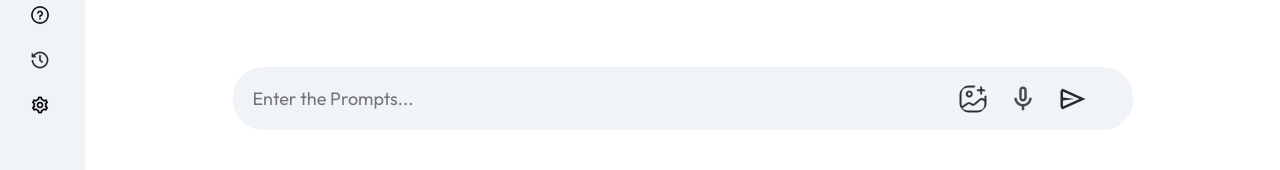
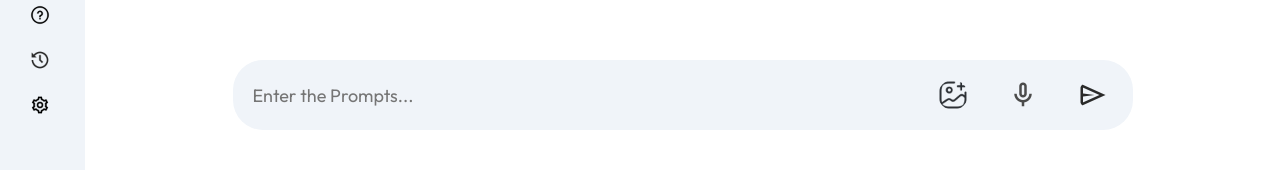
Before and after one commit to Vikash-thak12/My_Projects, a React (Vite) app in the folder Gemini-Clone/Gemini-Clone/: page / in a window 1280 px wide. Shown: the part 630-800 px from the top of the page. Built offline with nearby package versions, Linux system fonts and the light colour scheme.

Commit message:
Done with the input search box

```diff
--- a/Gemini-Clone/Gemini-Clone/src/component/Main/Main.css
+++ b/Gemini-Clone/Gemini-Clone/src/component/Main/Main.css
@@ -91,7 +91,7 @@ footer {
 }
 
 footer img {
-    width: 30px;
+    width: 50px;
 }
 
 .main-bottom input {
@@ -117,7 +117,7 @@ footer img {
 }
 
 .main-bottom div img{
-    /* padding: 5px; */
+    padding: 10px;
     border-radius: 50%;
 }
 .main-bottom div img:hover
```
